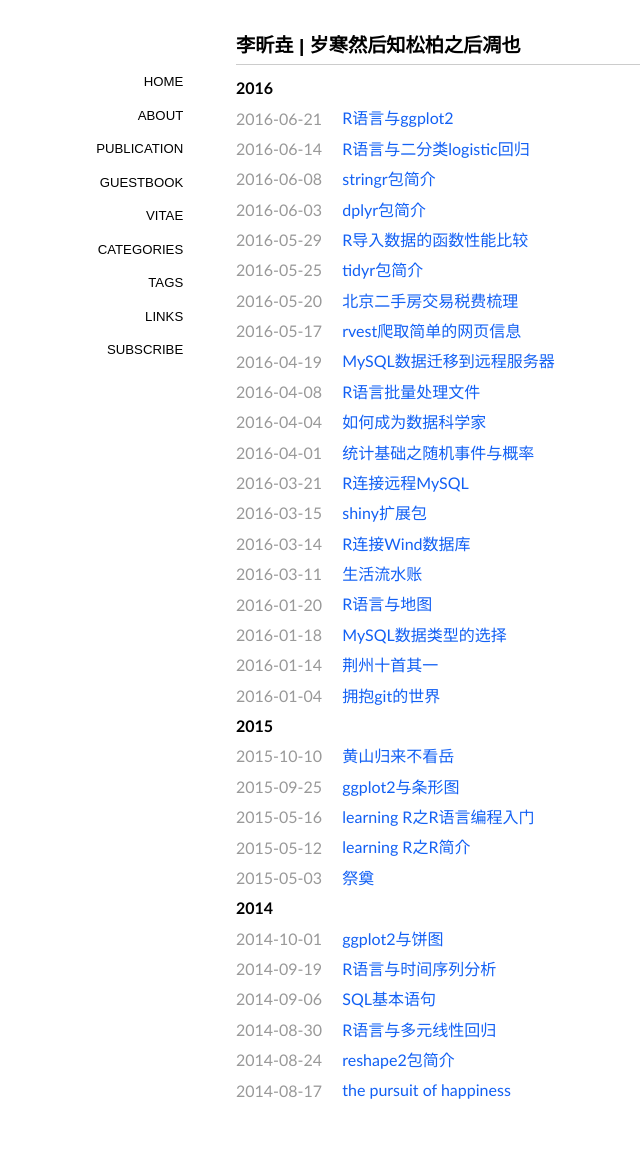
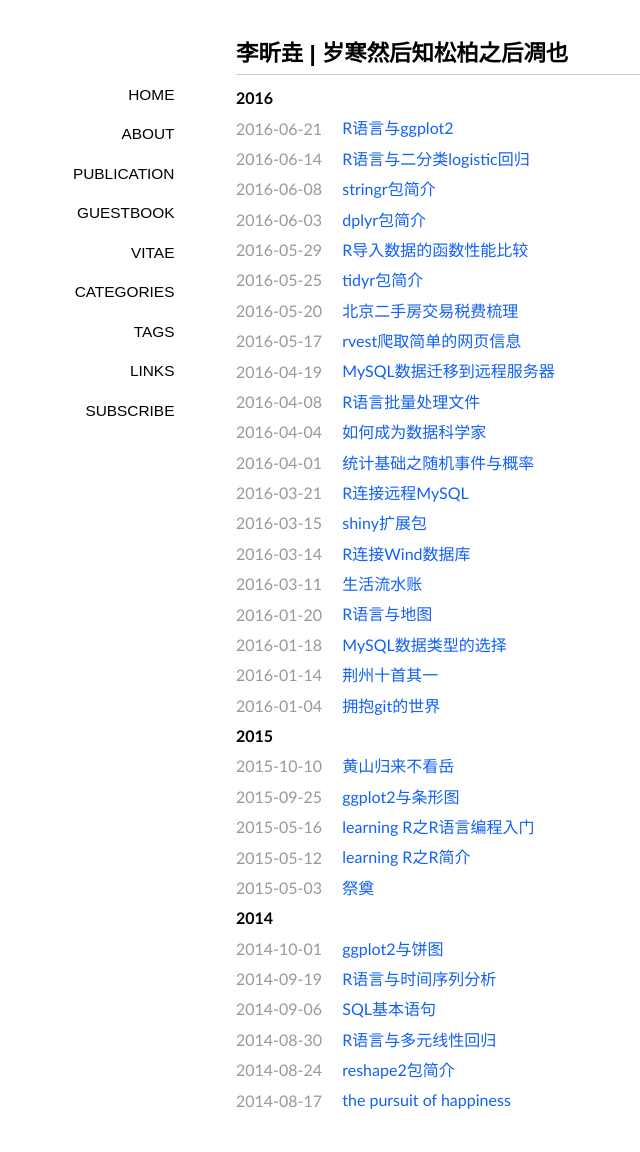
Before and after one commit to lixinyao/jekyll_blog, a Jekyll site: the page built from index.md, in a window 1280 px wide. Shown: the whole page, without its empty margins (104-744 px from the left). Built offline with Jekyll 4.4.1, drawn with Linux system fonts in a browser that asks for light colours; nearby versions of some CDN libraries; some web fonts are replaced; comment, search, counter and statistics services are not loaded.

Commit message:
修改body字体为14

```diff
--- a/media/css/style.css
+++ b/media/css/style.css
@@ -12,7 +12,7 @@
 @import url(http://fonts.useso.com/css?family=Galdeano);
 @import url(http://fonts.useso.com/css?family=Electrolize);
 @import url(http://fonts.useso.com/css?family=Cuprum);
-body{font-size:12px;font-family:"Galdeano","Hiragino Sans GB","Microsoft YaHei",Trebuchet,"Trebuchet MS",Tahoma,"Lucida Grande","Lucida Sans Unicode",Verdana,sans-serif;color:#000000;background-color:#ffffff;}
+body{font-size:14px;font-family:"Galdeano","Hiragino Sans GB","Microsoft YaHei",Trebuchet,"Trebuchet MS",Tahoma,"Lucida Grande","Lucida Sans Unicode",Verdana,sans-serif;color:#000000;background-color:#ffffff;}
 *{padding:0;margin: 0;border:none;outline:none;}
 a{color:#1260f4;text-decoration:none;}
 a:hover{color:#333333;text-decoration:underline;}
```
